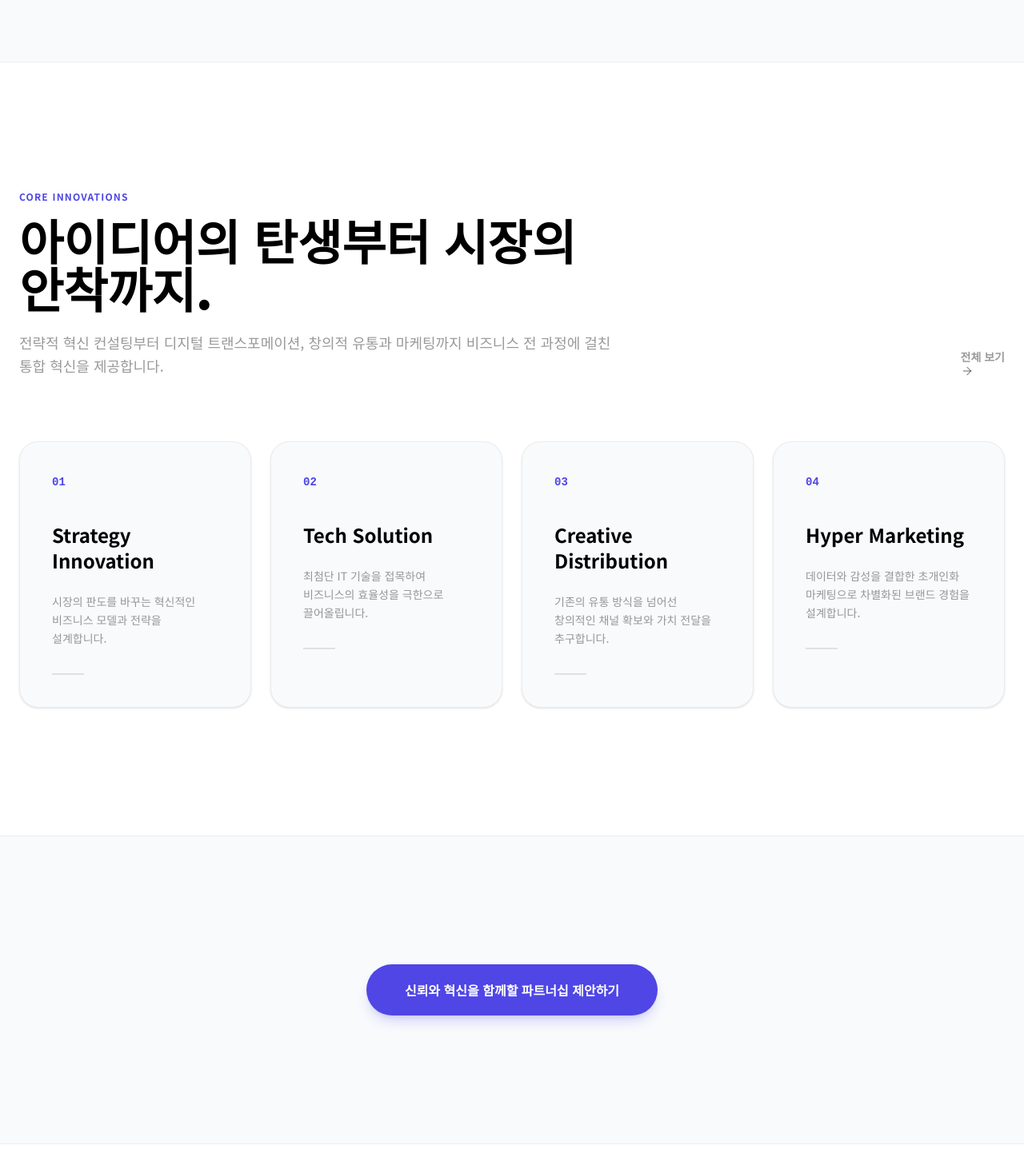
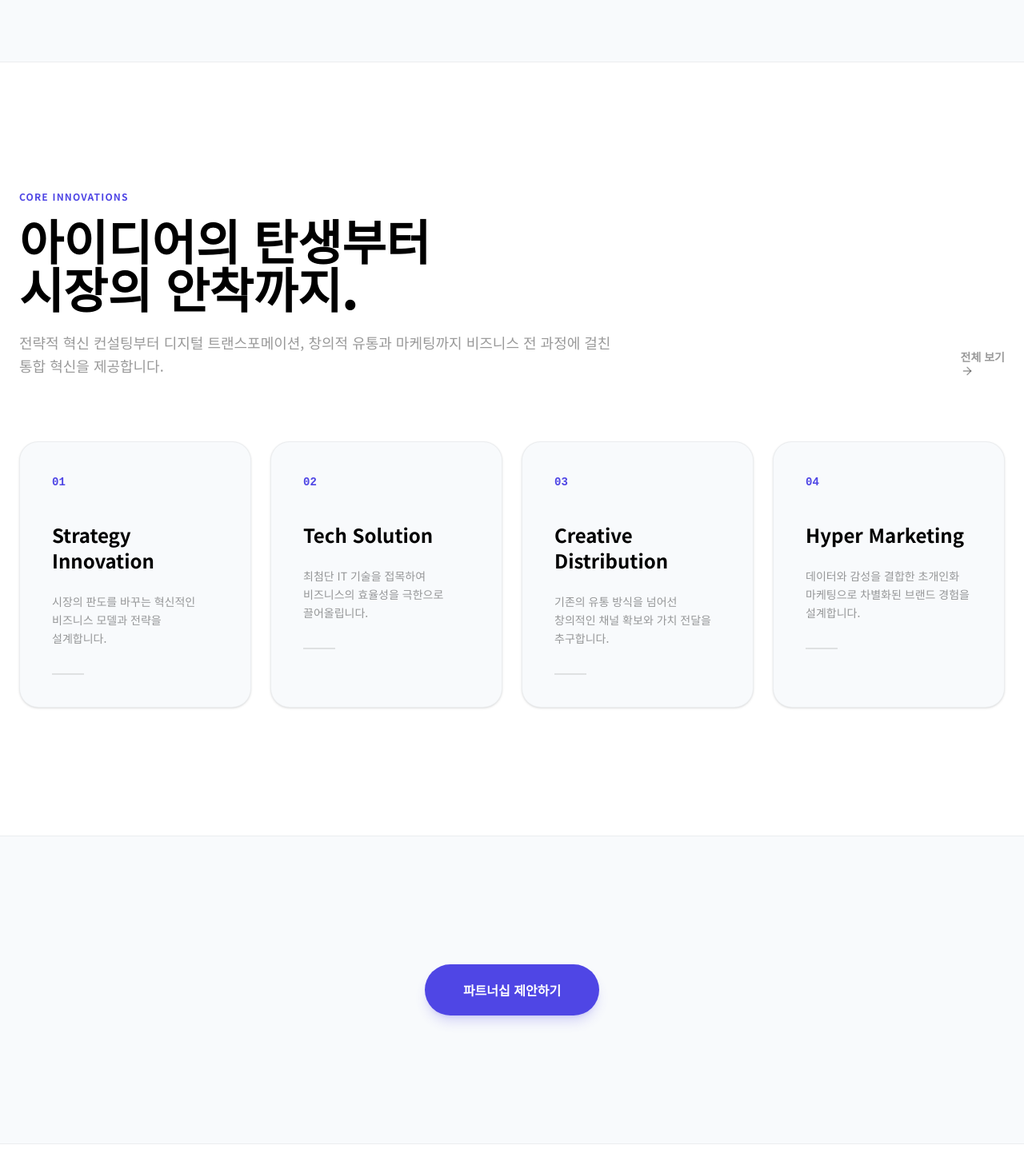
Before and after one commit to goslowverse-del/2025company, a React (Vite) app: page / in a window 1280 px wide. Shown: the part 1408-2875 px from the top of the page at 80% size. Built offline with nearby package versions, Linux system fonts and the light colour scheme.

Commit message:
feat: Improve homepage copy and formatting
Introduce line breaks in the expertise title for better readability. Update partner call-to-action text to be more concise.

```diff
--- a/src/constants/copy.ts
+++ b/src/constants/copy.ts
@@ -24,7 +24,7 @@ export const COPY = {
     aboutSub: "우리는 단순히 현재에 안주하지 않습니다. 미래를 내다보는 통찰력과 과감한 실행력으로 파트너의 비즈니스가 시장을 선도할 수 있도록 끊임없이 도전합니다.",
     expertise: {
       badge: "Core Innovations",
-      title: "아이디어의 탄생부터 시장의 안착까지.",
+      title: "아이디어의 탄생부터 \n시장의 안착까지.",
       subCopy: "전략적 혁신 컨설팅부터 디지털 트랜스포메이션, 창의적 유통과 마케팅까지 비즈니스 전 과정에 걸친 통합 혁신을 제공합니다.",
       items: [
         { id: '01', title: 'Strategy Innovation', desc: '시장의 판도를 바꾸는 혁신적인 비즈니스 모델과 전략을 설계합니다.' },
--- a/src/pages/Home.tsx
+++ b/src/pages/Home.tsx
@@ -107,7 +107,7 @@ export default function Home() {
           <div className="flex flex-col md:flex-row justify-between items-start md:items-end mb-20 gap-8">
             <div className="max-w-3xl">
               <span className="text-brand font-bold tracking-widest text-xs uppercase mb-4 block">{home.expertise.badge}</span>
-              <h2 className="text-4xl md:text-6xl font-black mb-6 text-dark">{home.expertise.title}</h2>
+              <h2 className="text-4xl md:text-6xl font-black mb-6 text-dark whitespace-pre-line">{home.expertise.title}</h2>
               <p className="text-dark/40 text-lg leading-relaxed">{home.expertise.subCopy}</p>
             </div>
             <Link to="/business" className="hidden md:block text-dark/40 hover:text-dark transition-all text-sm font-bold flex items-center gap-2">
@@ -136,7 +136,7 @@ export default function Home() {
       <section className="py-40 px-6 bg-slate-50 border-y border-dark/5 overflow-hidden">
         <div className="max-w-7xl mx-auto text-center">
           <Link to="/contact" className="inline-block px-12 py-5 bg-brand text-white font-bold rounded-full hover:scale-105 transition-transform active:scale-95 shadow-lg shadow-brand/20">
-            신뢰와 혁신을 함께할 파트너십 제안하기
+            파트너십 제안하기
           </Link>
         </div>
       </section>
```
